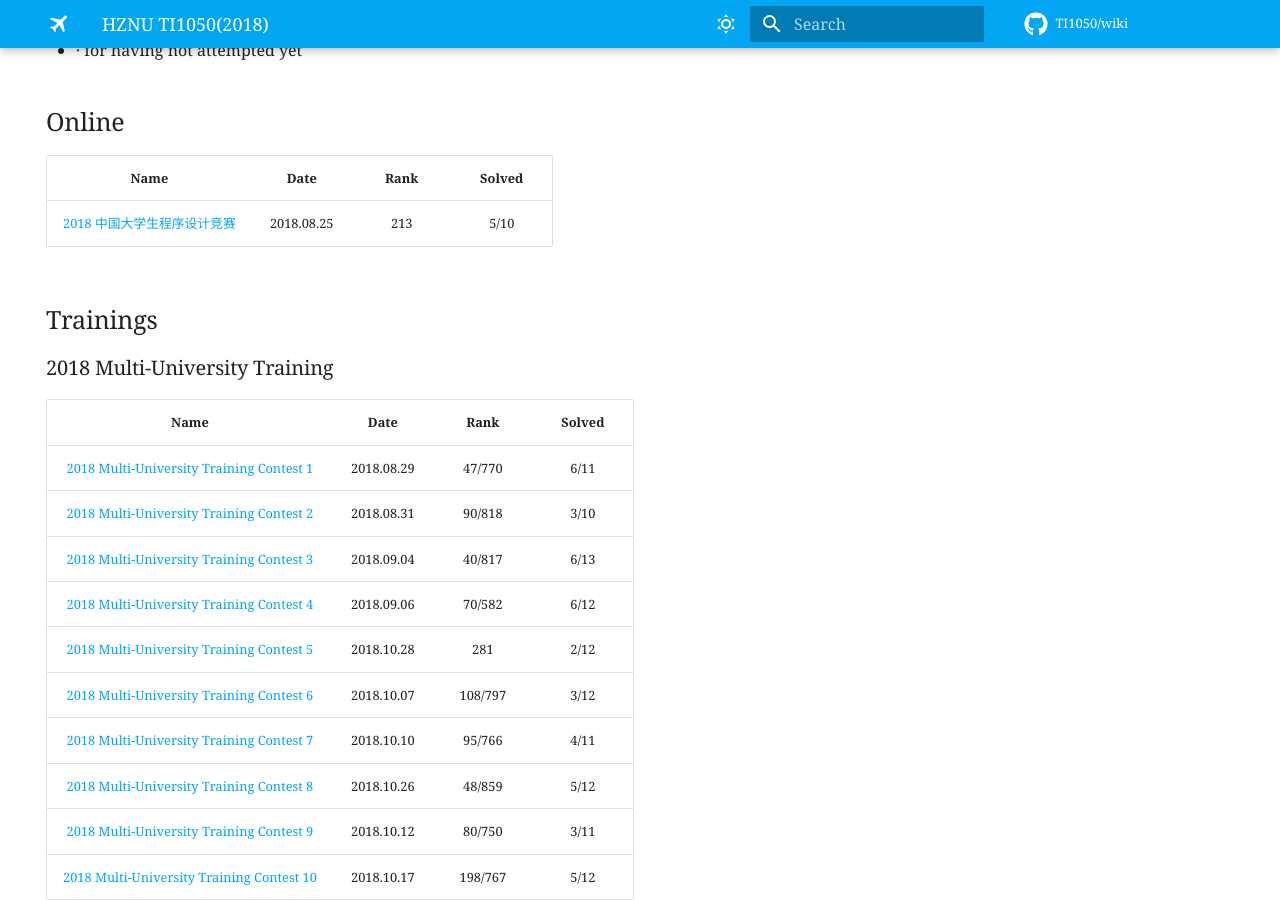
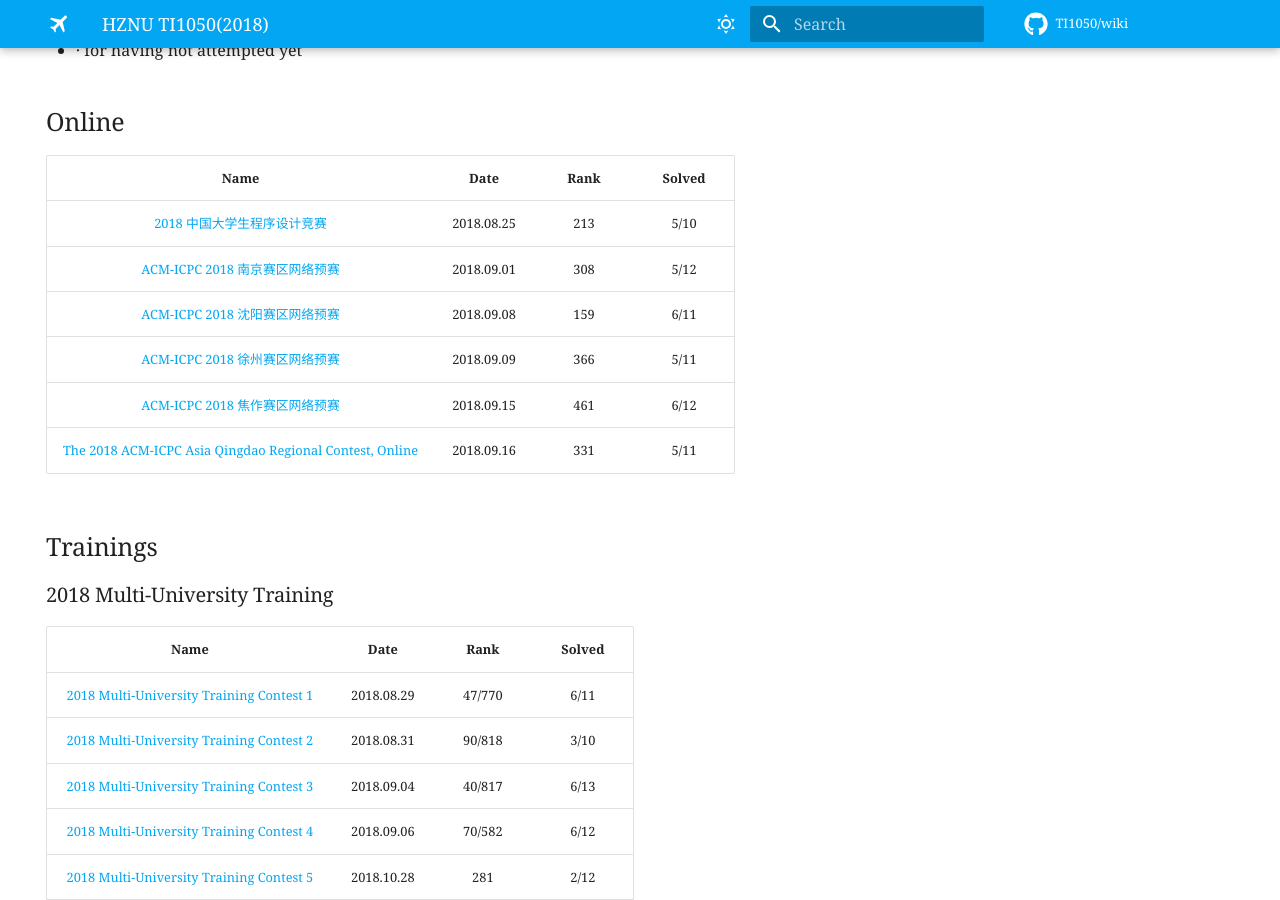
Before and after one commit to TI-1050/wiki, an MkDocs documentation site: the page built from docs/index.md, in a window 1280 px wide and 900 px high, scrolled down 3471 px. Built offline with MkDocs 1.6.1 and Material for MkDocs 9.7.7, drawn with Linux system fonts in a browser that asks for light colours; some web fonts are replaced; comment, search, counter and statistics services are not loaded.

Commit message:
feat: online index

```diff
--- a/docs/index.md
+++ b/docs/index.md
@@ -81,9 +81,14 @@ Comment:
 
 ## Online
 
-|                               Name                                |    Date    | Rank  | Solved |
-| :---------------------------------------------------------------: | :--------: | :---: | :----: |
-| [2018 中国大学生程序设计竞赛](./online/2018-CCPC-Online/index.md) | 2018.08.25 |  213  |  5/10  |
+|                                 Name                                 |    Date    | Rank  | Solved |
+| :------------------------------------------------------------------: | :--------: | :---: | :----: |
+|  [2018 中国大学生程序设计竞赛](./online/2018-CCPC-Online/index.md)   | 2018.08.25 |  213  |  5/10  |
+|             [ACM-ICPC 2018 南京赛区网络预赛](./online/)              | 2018.09.01 |  308  |  5/12  |
+|             [ACM-ICPC 2018 沈阳赛区网络预赛](./online/)              | 2018.09.08 |  159  |  6/11  |
+|             [ACM-ICPC 2018 徐州赛区网络预赛](./online/)              | 2018.09.09 |  366  |  5/11  |
+|             [ACM-ICPC 2018 焦作赛区网络预赛](./online/)              | 2018.09.15 |  461  |  6/12  |
+| [The 2018 ACM-ICPC Asia Qingdao Regional Contest, Online](./online/) | 2018.09.16 |  331  |  5/11  |
 
 ## Trainings
 
```
